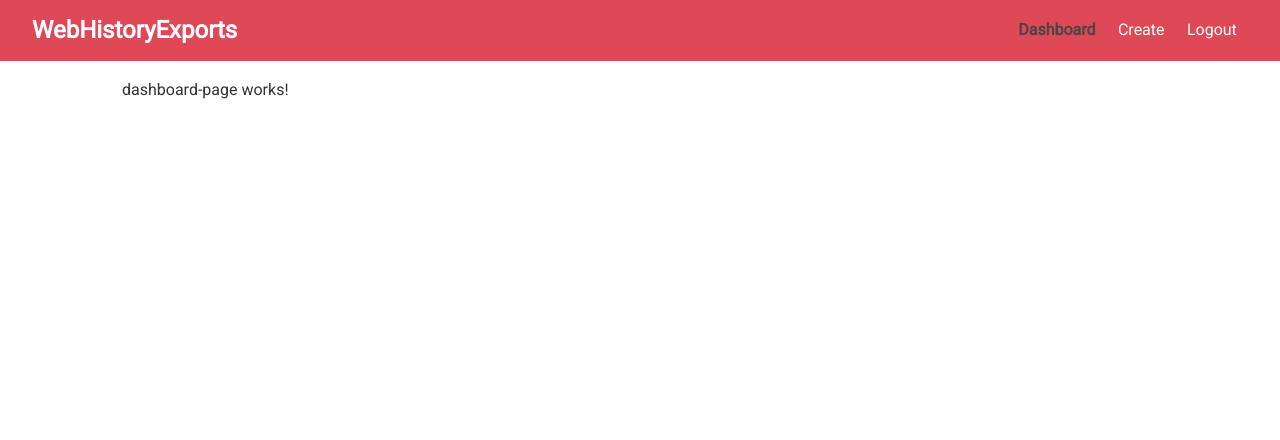
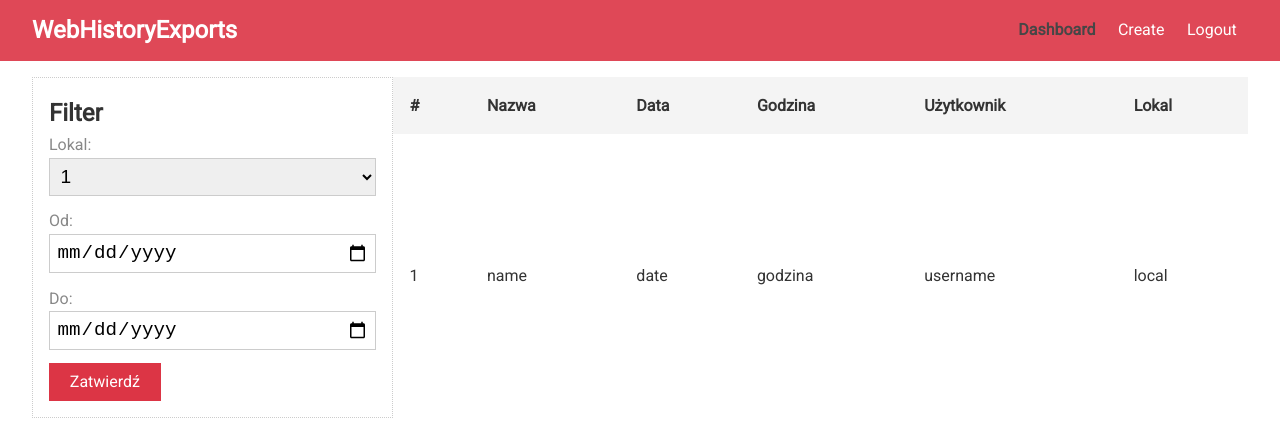
Before and after one commit to vlad4400/web-history-exports, an Angular app: page /dashboard in a window 1280 px wide. Shown: the top 440 px of the page. Built offline with nearby package versions, Linux system fonts and the light colour scheme.

Commit message:
add 'dashboard-page'

```diff
--- a/src/app/dashboard-page/dashboard-page.component.html
+++ b/src/app/dashboard-page/dashboard-page.component.html
@@ -1 +1,51 @@
-<p>dashboard-page works!</p>
+<div class="dashboard-container">
+
+  <form class="siderbar card">
+    <h2>Filter</h2>
+    <div class="form-control">
+      <label for="lokal">Lokal:</label>
+      <select id="lokal" formControlName="lokal">
+        <option value="1">1</option>
+        <option value="2">2</option>
+        <option value="3">3</option>
+      </select>
+    </div>
+    <div class="form-control">
+      <label for="date-from">Od:</label>
+      <input id="date-from" type="date" formControlName="email">
+    </div>
+    <div class="form-control">
+      <label for="date-to">Do:</label>
+      <input id="date-to" type="date" formControlName="email">
+    </div>
+
+    <button
+      type="submit"
+      class="btn btn-primary"
+    >
+      Zatwierdź
+    </button>
+  </form>
+
+  <table>
+    <thead>
+      <th>#</th>
+      <th>Nazwa</th>
+      <th>Data</th>
+      <th>Godzina</th>
+      <th>Użytkownik</th>
+      <th>Lokal</th>
+    </thead>
+    <tbody>
+      <tr>
+        <td>1</td>
+        <td>name</td>
+        <td>date</td>
+        <td>godzina</td>
+        <td>username</td>
+        <td>local</td>
+      </tr>
+    </tbody>
+  </table>
+
+</div>
--- a/src/app/dashboard-page/dashboard-page.component.scss
+++ b/src/app/dashboard-page/dashboard-page.component.scss
@@ -0,0 +1,10 @@
+.dashboard-container {
+  display: flex;
+  flex-direction: row;
+  .siderbar {
+    width: 500px;
+    margin: 0;
+
+    // background-color: green;
+  }
+}
--- a/src/styles.scss
+++ b/src/styles.scss
@@ -44,7 +44,7 @@ img {
 }
 
 .container {
-  max-width: 1100px;
+  max-width: 1400px;
   margin: auto;
   overflow: hidden;
   padding: 0 2rem;
```
